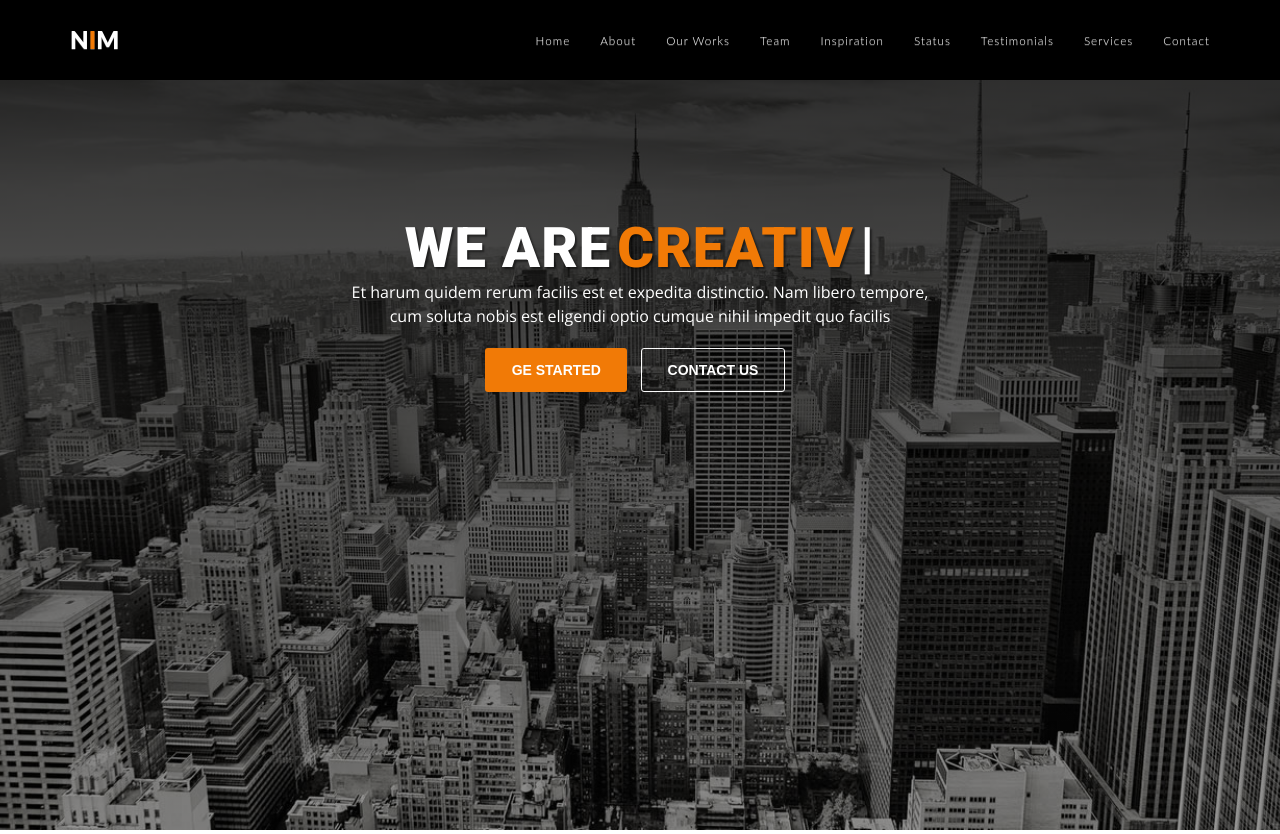
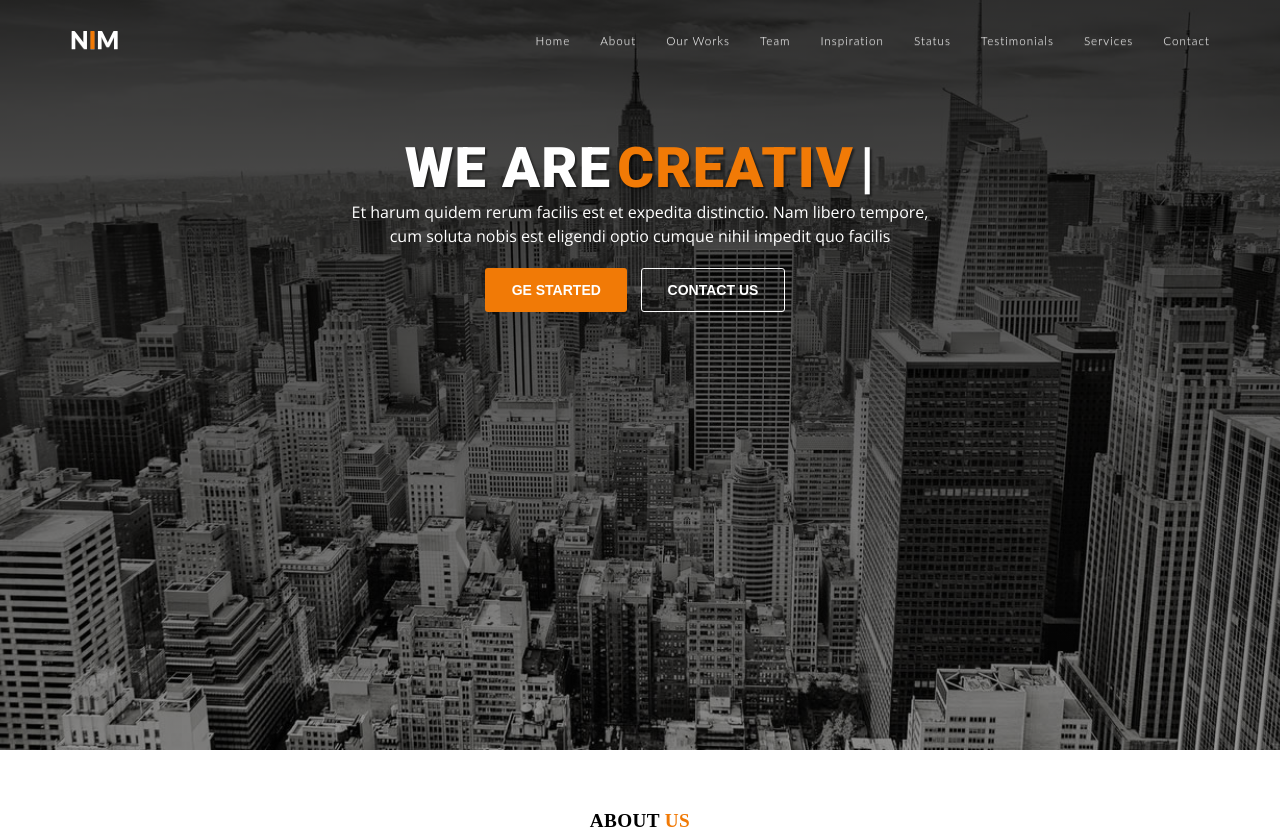
Before and after one commit to lightitfly/homepage, a plain HTML site: page index.html in a window 1280 px wide. Shown: the top 834 px of the page. Drawn offline with nearby package versions, Linux system fonts and the light colour scheme.

Commit message:
fix: nav bar style and animation modified

```diff
--- a/css/style.css
+++ b/css/style.css
@@ -71,7 +71,7 @@ body {
 	color: #fff;
 	font: normal 16px "Roboto", "Helvetica Neue", Helvetica, Arial, sans-serif;
 	font-weight: 300;
-	background-color: #000;
+	/*background-color: #000;*/
 	overflow-x: hidden;
 	line-height: 1.5;
         font-family: 'Lato', sans-serif;
@@ -355,7 +355,7 @@ div.preloader {
 .nim-menu{
 	padding: 10px;
 	transition: all 0.8s;
-        background:#000;
+        background: transparent;
         border-bottom:none;
         transition:all 0.4s ease-in;
         -webkit-transition:all 0.4s ease-in;
@@ -417,7 +417,7 @@ color:#fff;
 	background-size:cover;
 	background-attachment: fixed;
 	color: #cfcfcf;
-        margin-top:80px;
+        /*margin-top:80px;*/
 }
 
 .overlay{
--- a/js/common.js
+++ b/js/common.js
@@ -79,7 +79,7 @@ VERSION : 1.1
        }
       else
       {
-          $(".nim-menu").css({height:"0px",padding:"15px",background:"#000",boxShadow:"2px 2px 3px 3px rgba(0,0,0,0.3"});
+          $(".nim-menu").css({height:"50px",padding:"15px",background:"transparent",boxShadow:"2px 2px 3px 3px rgba(0,0,0,0"});
           $("a.navbar-brand").css("color","#fff");
           $(".nim-menu.navbar-default .navbar-nav > li > a").css("color","#fafafa");
           $(".nim-menu.navbar-default .navbar-nav > li > a:hover").css("color",themecolor);
```
